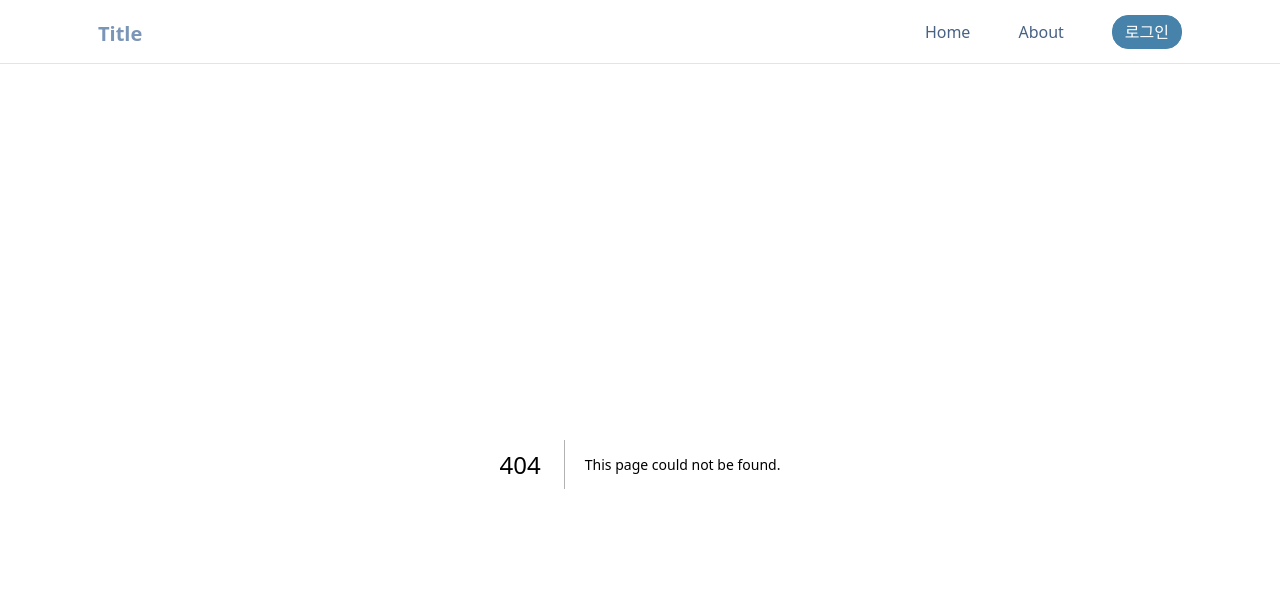
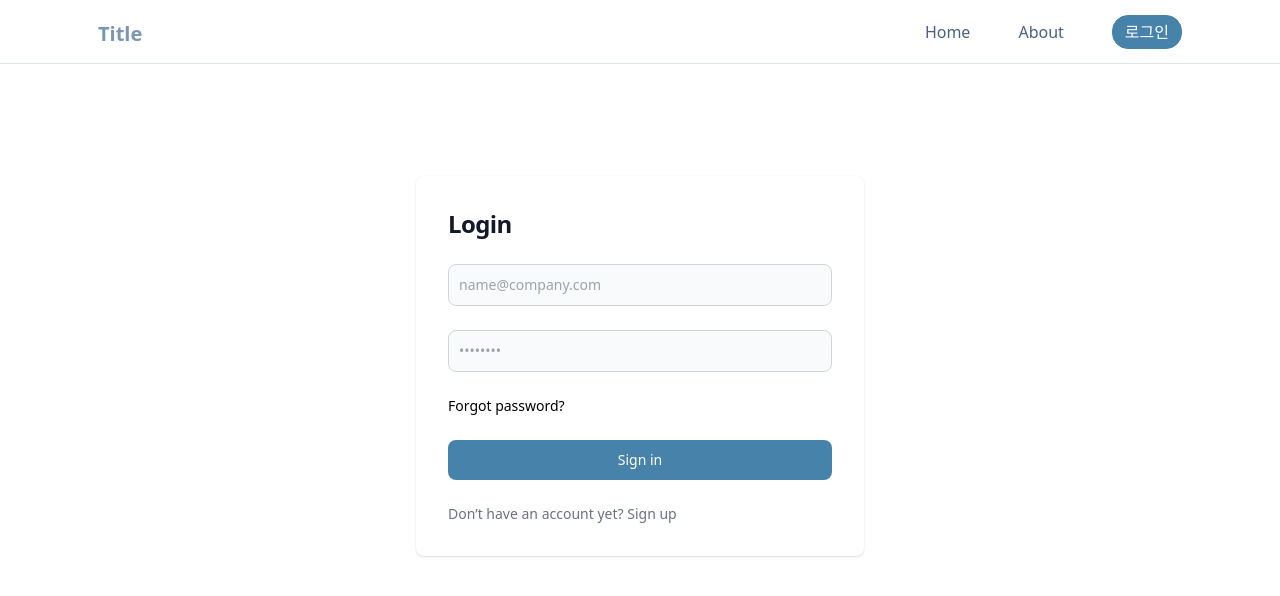
Before and after one commit to EASYhz/travel, a Next.js app: page /user/login in a window 1280 px wide. Before the commit this address had no page. Shown: the top 596 px of the page. Built offline with nearby package versions, Linux system fonts and the light colour scheme.

Commit message:
Update: 로그인 페이지 UI v1

```diff
--- /dev/null
+++ b/src/app/user/login/page.tsx
@@ -0,0 +1,9 @@
+import LoginBox from "@/components/user/login/loginBox";
+
+export default function Login() {
+  return (
+    <div className="w-full h-full">
+      <LoginBox></LoginBox>
+    </div>
+  );
+}
--- /dev/null
+++ b/src/components/user/login/loginBox.tsx
@@ -0,0 +1,66 @@
+import Logo from "@/components/logo/logo";
+import Link from "next/link";
+
+export default function LoginBox() {
+  return (
+    <div>
+      {/* <section className="bg-gray-50 dark:bg-gray-900"> */}
+      <section className="bg-main-white">
+        <div className="flex flex-col items-center px-6 py-8 mx-auto md:h-screen lg:py-28">
+          <div className="w-full bg-white rounded-lg shadow dark:border md:mt-0 sm:max-w-md xl:p-0 ">
+            <div className="p-6 space-y-4 md:space-y-6 sm:p-8">
+              <h1 className="text-xl font-bold leading-tight tracking-tight text-gray-900 md:text-2xl">
+                Login
+              </h1>
+              <form className="space-y-4 md:space-y-6" action="#">
+                <div>
+                  <input
+                    type="email"
+                    name="email"
+                    id="email"
+                    className="bg-gray-50 border border-gray-300 text-gray-900 sm:text-sm rounded-lg focus:ring-primary-600 focus:border-primary-600 block w-full p-2.5 "
+                    placeholder="name@company.com"
+                    required
+                  />
+                </div>
+                <div>
+                  <input
+                    type="password"
+                    name="password"
+                    id="password"
+                    placeholder="••••••••"
+                    className="bg-gray-50 border border-gray-300 text-gray-900 sm:text-sm rounded-lg focus:ring-primary-600 focus:border-primary-600 block w-full p-2.5 "
+                    required
+                  />
+                </div>
+                <div className="flex items-center justify-between">
+                  <a
+                    href="#"
+                    className="text-sm font-medium text-primary-600 hover:underline dark:text-primary-500"
+                  >
+                    Forgot password?
+                  </a>
+                </div>
+                <button
+                  type="submit"
+                  className="w-full text-white bg-main-blue hover:bg-etc-blue focus:ring-4 focus:outline-none focus:ring-primary-300 font-medium rounded-lg text-sm px-5 py-2.5 text-center"
+                >
+                  Sign in
+                </button>
+                <p className="text-sm font-light text-gray-500 dark:text-gray-400">
+                  Don’t have an account yet?{" "}
+                  <Link
+                    href="/user/join"
+                    className="font-medium text-primary-600 hover:underline dark:text-primary-500"
+                  >
+                    Sign up
+                  </Link>
+                </p>
+              </form>
+            </div>
+          </div>
+        </div>
+      </section>
+    </div>
+  );
+}
```
